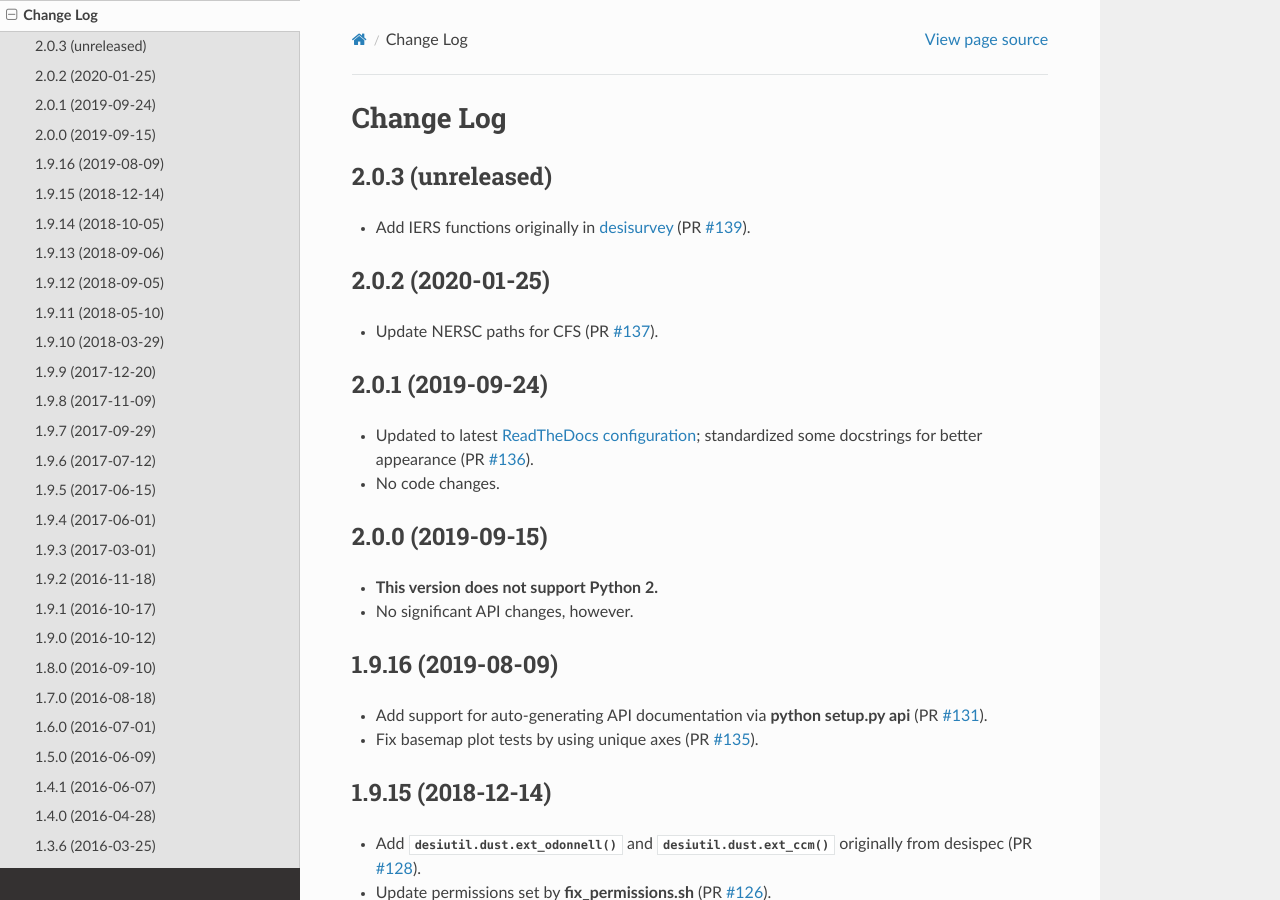
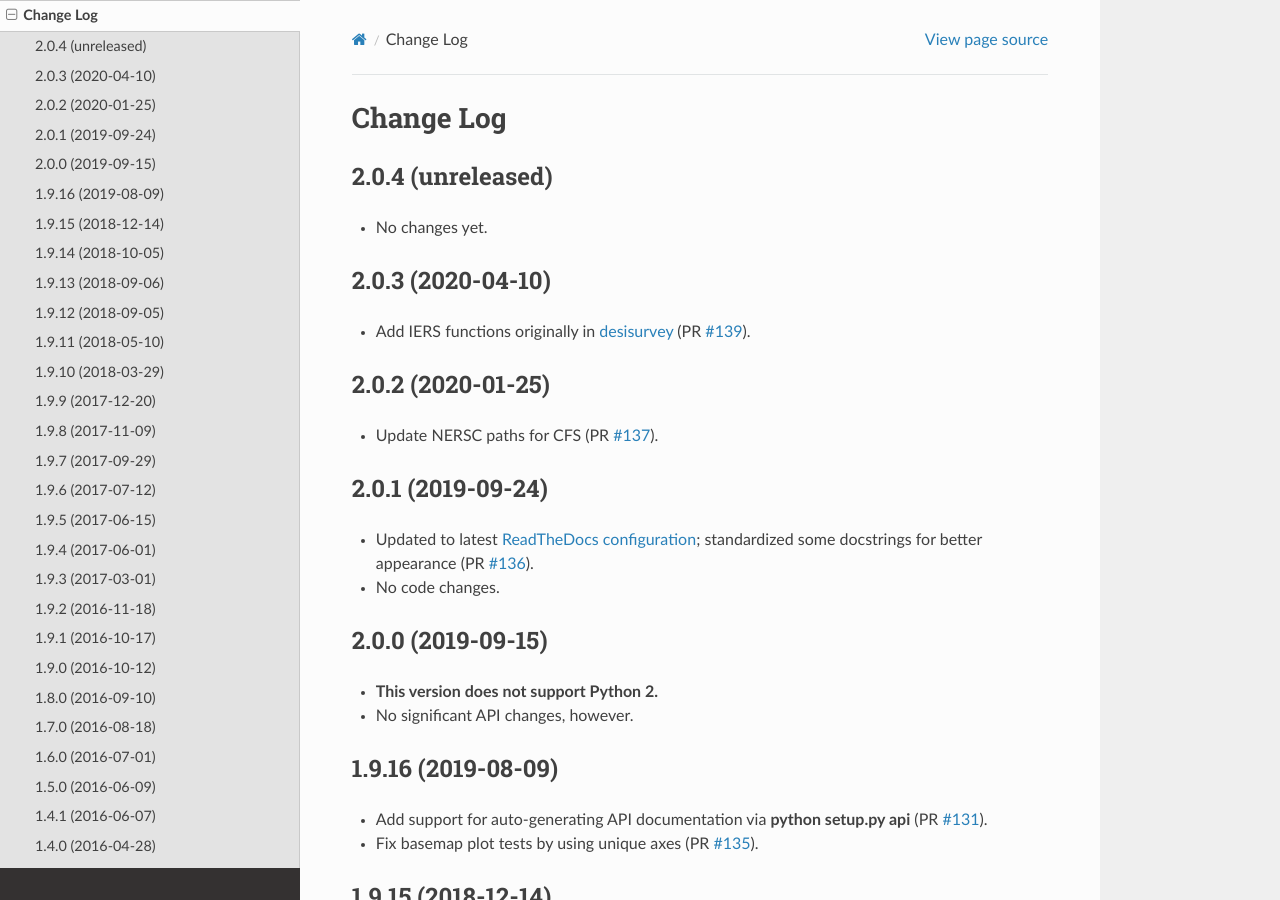
Before and after one commit to desihub/desiutil, a Sphinx documentation site: the page built from doc/changes.rst, in a window 1280 px wide and 900 px high. Built offline with Sphinx 7.4.7 and the Read the Docs theme 2.0.0, drawn with Linux system fonts in a browser that asks for light colours.

Commit message:
update release notes and version for desiutil/2.0.3

```diff
--- a/doc/changes.rst
+++ b/doc/changes.rst
@@ -2,7 +2,12 @@
 Change Log
 ==========
 
-2.0.3 (unreleased)
+2.0.4 (unreleased)
+------------------
+
+* No changes yet.
+
+2.0.3 (2020-04-10)
 ------------------
 
 * Add IERS functions originally in `desisurvey`_ (PR `#139`_).
--- a/py/desiutil/_version.py
+++ b/py/desiutil/_version.py
@@ -1 +1 @@
-__version__ = '2.0.2.dev765'
+__version__ = '2.0.3'
```
